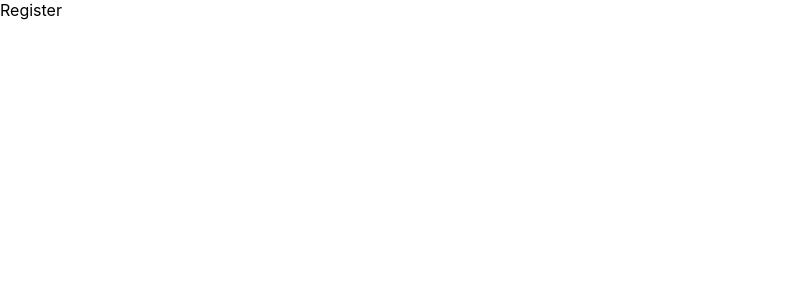
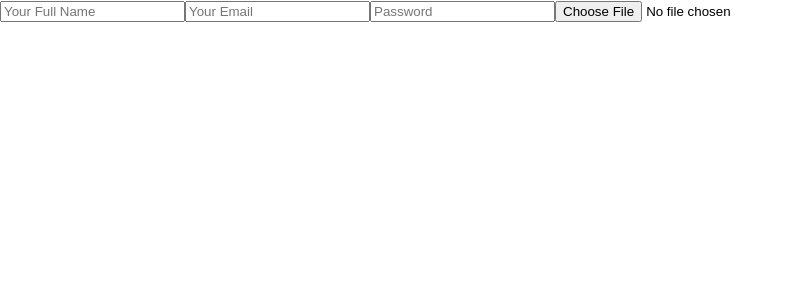
Before and after one commit to Tushar20-20Mahajan/Chit_Chat, a React (Create React App) app: page / in a window 1280 px wide. Shown: the top 300 px of the page, without its empty margins (0-793 px from the left). Built offline with nearby package versions, Linux system fonts and the light colour scheme.

Commit message:
Changes Done and Files Added

```diff
--- a/src/pages/Register.jsx
+++ b/src/pages/Register.jsx
@@ -2,6 +2,15 @@ import React from 'react'
 
 export const Register = () => {
   return (
-    <div>Register</div>
+   <div className='formContainer'>
+    <div className='formWrapper'>
+    <form>
+        <input type='text' placeholder='Your Full Name'></input>
+        <input type='email' placeholder='Your Email'></input>
+        <input type='password' placeholder='Password'></input>
+        <input type='file'></input>
+    </form>
+    </div>
+   </div>
   )
 }
```
